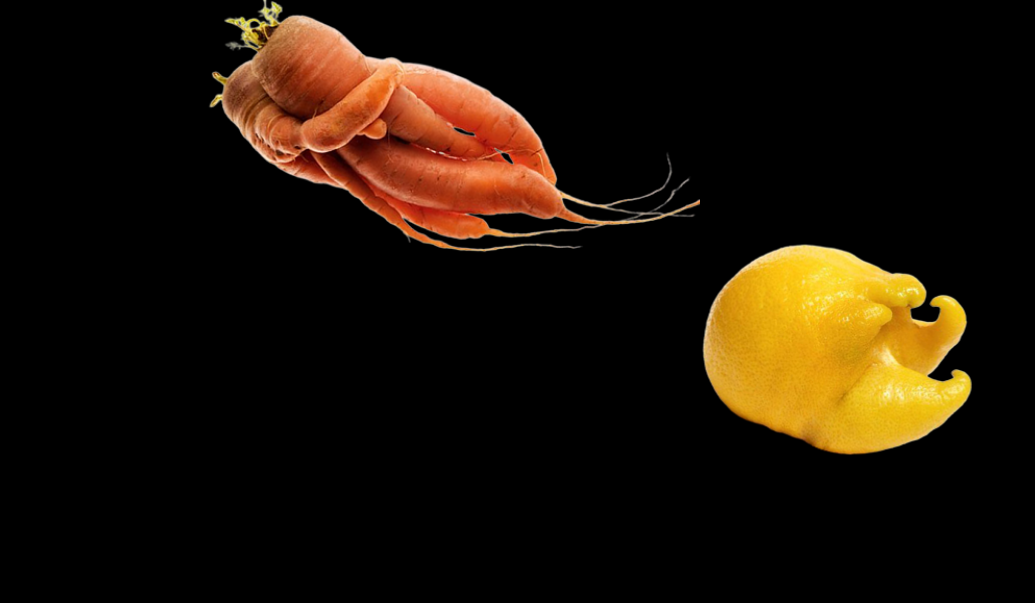
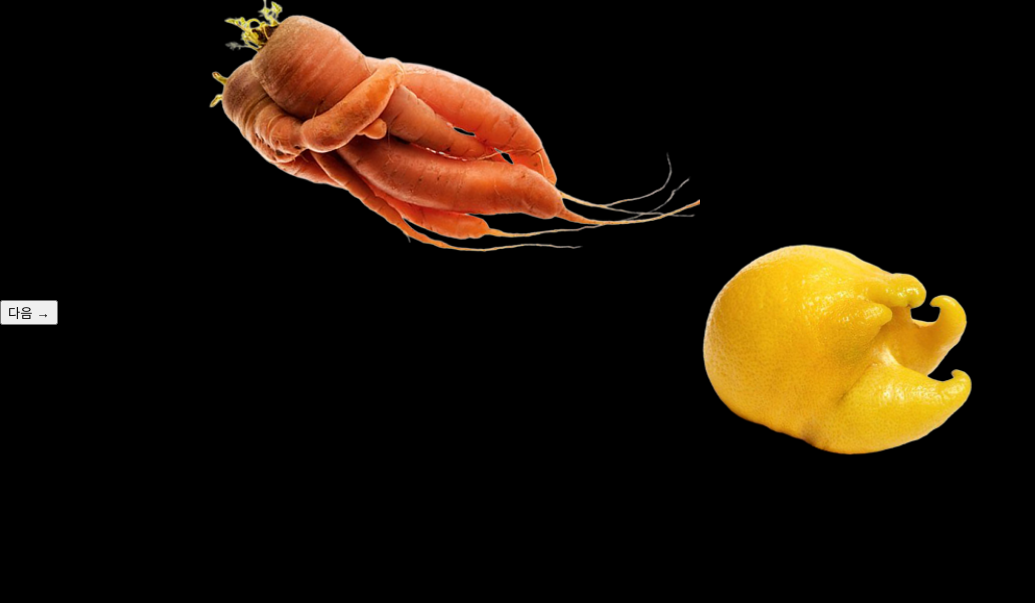
Before and after one commit to YooHaeRyeong/hr02, a plain HTML site: page index4.html in a window 1280 px wide. Shown: the part 5905-6508 px from the top of the page, without its empty margins (0-1035 px from the left). Drawn offline with nearby package versions, Linux system fonts and the light colour scheme; a web font is replaced by a local one.

Commit message:
링크연결

```diff
--- a/index4.html
+++ b/index4.html
@@ -188,7 +188,11 @@
 
         </section>
 
-        <div style="height: 100vh; background-color: black;"></div>
+        <div style="height: 100vh; background-color: black;">
+            <a href="index5.html" style="text-decoration: none;">
+                <button class="next-btn">다음 →</button>
+            </a>
+        </div>
         <script>
             const stickyWrapper = document.getElementById('sticky-wrapper');
             const container = document.getElementById('image-scroll-container');
```
